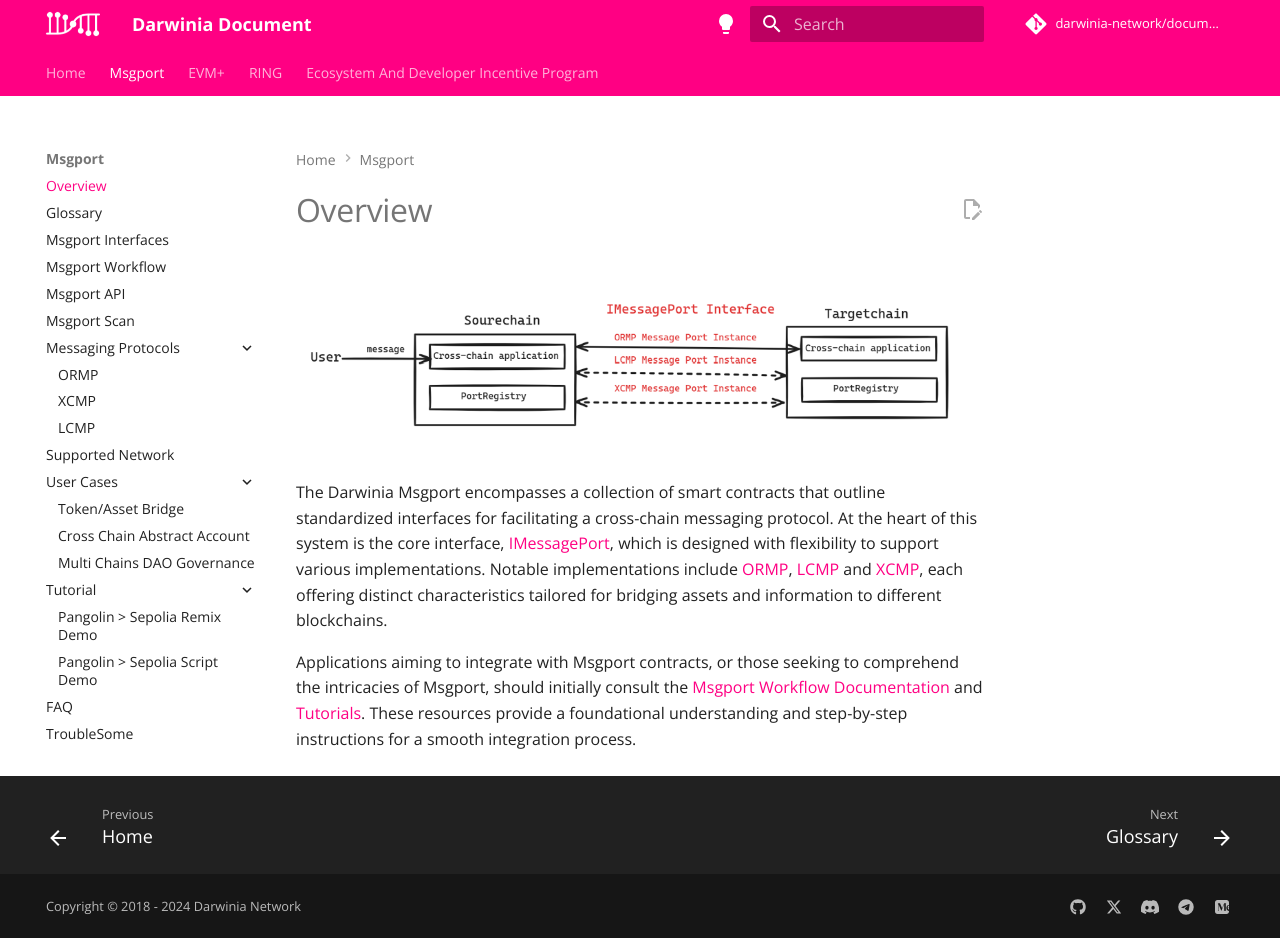
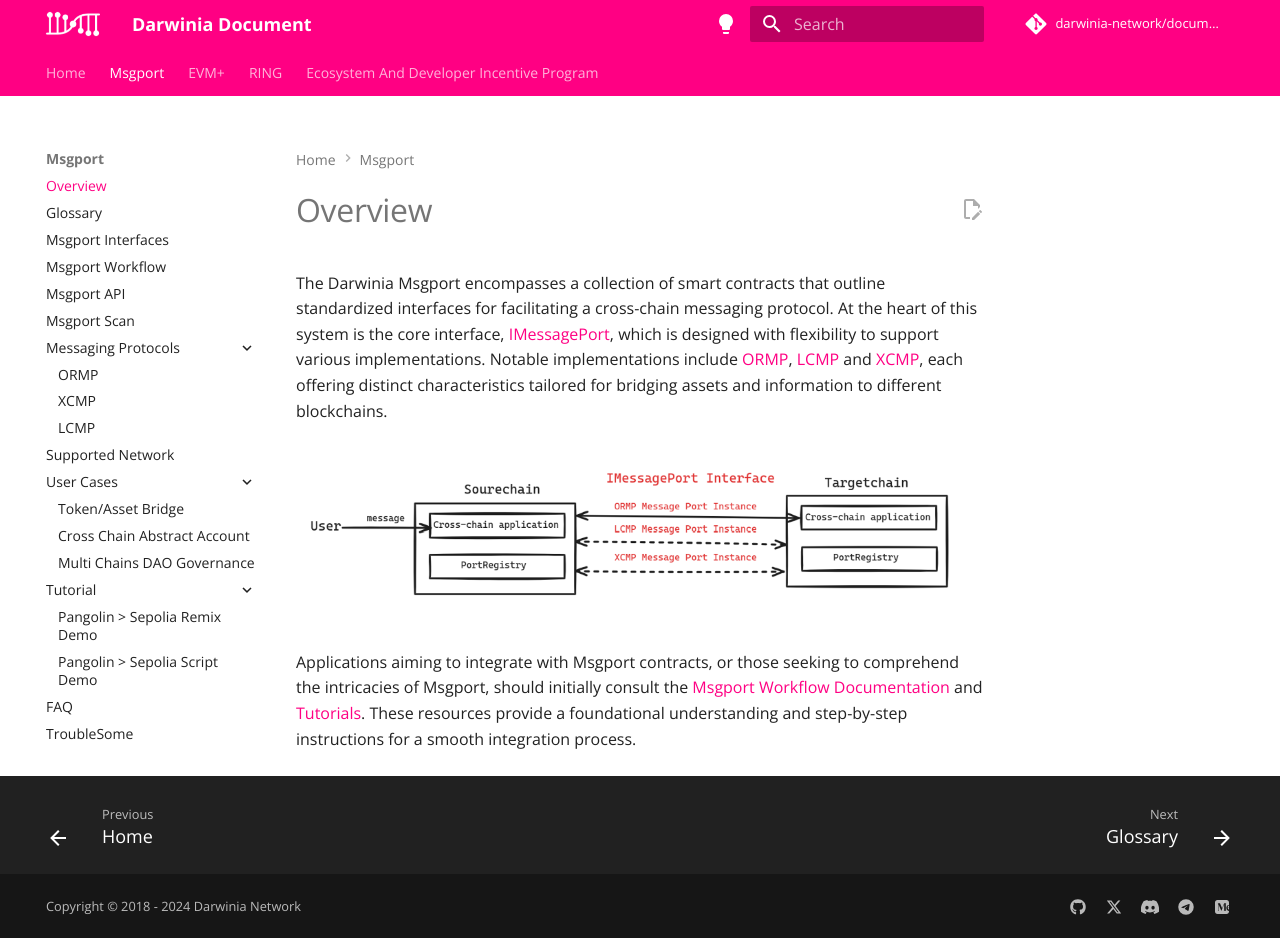
Before and after one commit to darwinia-network/docs, an MkDocs documentation site: the page built from docs/msgport/overview.md, in a window 1280 px wide and 938 px high. Built offline with MkDocs 1.6.1 and Material for MkDocs 9.7.7, drawn with Linux system fonts in a browser that asks for light colours; comment, search, counter and statistics services are not loaded.

```diff
--- a/docs/msgport/overview.md
+++ b/docs/msgport/overview.md
@@ -1,7 +1,7 @@
 # Overview
+
+The Darwinia Msgport encompasses a collection of smart contracts that outline standardized interfaces for facilitating a cross-chain messaging protocol. At the heart of this system is the core interface, [IMessagePort](../msgport/interfaces.md#imessageport), which is designed with flexibility to support various implementations. Notable implementations include [ORMP](../msgport/messaging-protocols/ormp.md), [LCMP](../msgport/messaging-protocols/lcmp.md) and [XCMP](../msgport/messaging-protocols/xcmp.md), each offering distinct characteristics tailored for bridging assets and information to different blockchains.
 
 ![msgport-overview-1](../images/msgport-overview-1.png)
 
-The Darwinia Msgport encompasses a collection of smart contracts that outline standardized interfaces for facilitating a cross-chain messaging protocol. At the heart of this system is the core interface, [IMessagePort](../msgport/interfaces.md#imessageport), which is designed with flexibility to support various implementations. Notable implementations include [ORMP](../msgport/messaging-protocols/ormp.md), [LCMP](../msgport/messaging-protocols/lcmp.md) and [XCMP](../msgport/messaging-protocols/xcmp.md), each offering distinct characteristics tailored for bridging assets and information to different blockchains.
-
 Applications aiming to integrate with Msgport contracts, or those seeking to comprehend the intricacies of Msgport, should initially consult the [Msgport Workflow Documentation](../msgport/workflow.md) and [Tutorials](../msgport/tutorial/remix-demo.md). These resources provide a foundational understanding and step-by-step instructions for a smooth integration process.
```
